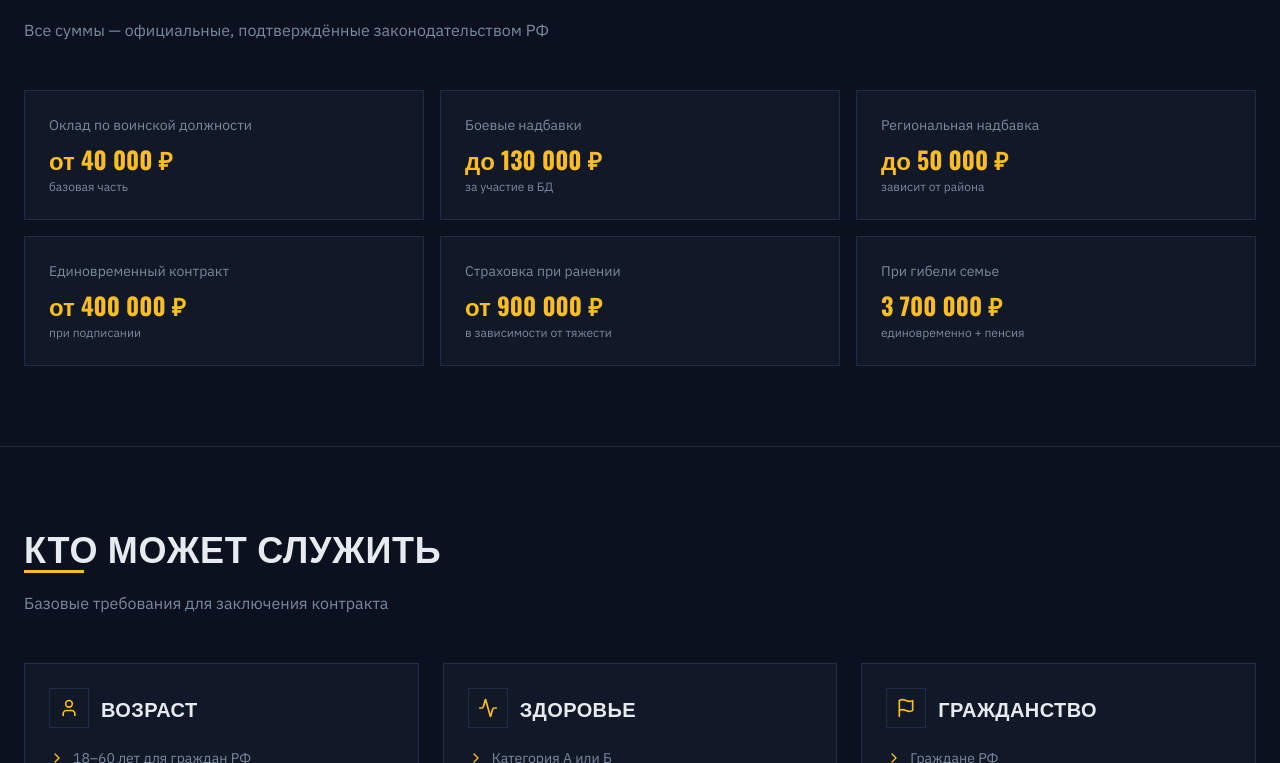
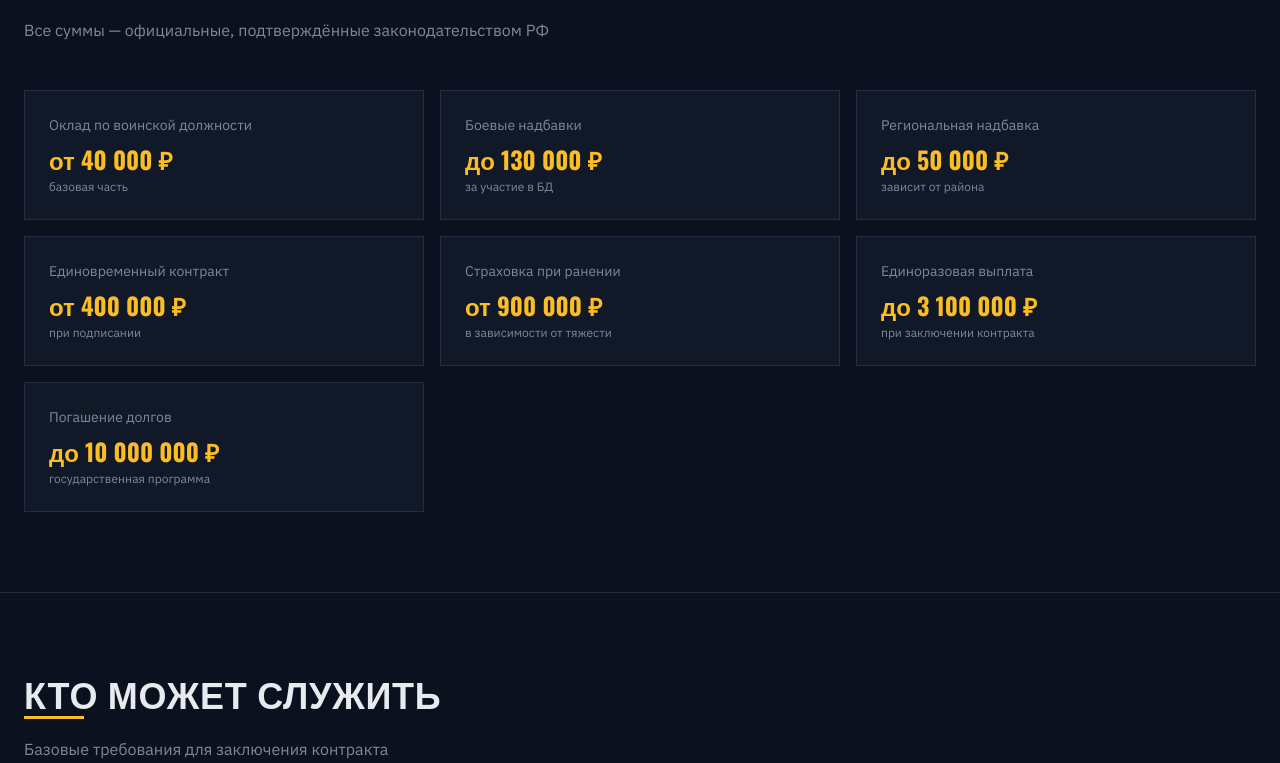
Before and after one commit to pr-poehali-dev/contract-service-project-1, a React (Vite) app: page / in a window 1280 px wide. Shown: the part 977-1740 px from the top of the page. Built offline with nearby package versions, Linux system fonts and the light colour scheme.

Commit message:
feat: обновить доходы и долги

```diff
--- a/src/components/InfoSections.tsx
+++ b/src/components/InfoSections.tsx
@@ -96,7 +96,8 @@ export default function InfoSections() {
               { label: "Региональная надбавка", value: "до 50 000 ₽", sub: "зависит от района" },
               { label: "Единовременный контракт", value: "от 400 000 ₽", sub: "при подписании" },
               { label: "Страховка при ранении", value: "от 900 000 ₽", sub: "в зависимости от тяжести" },
-              { label: "При гибели семье", value: "3 700 000 ₽", sub: "единовременно + пенсия" },
+              { label: "Единоразовая выплата", value: "до 3 100 000 ₽", sub: "при заключении контракта" },
+              { label: "Погашение долгов", value: "до 10 000 000 ₽", sub: "государственная программа" },
             ].map((item) => (
               <div key={item.label} className="bg-navy-card border border-border card-hover rounded-sm p-6">
                 <div className="text-muted-foreground text-sm mb-2">{item.label}</div>
```
